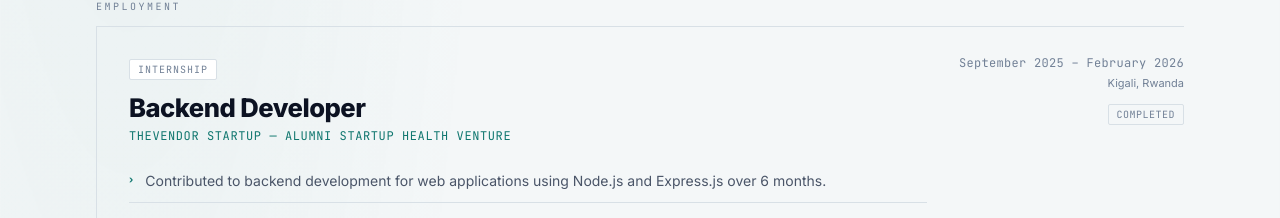
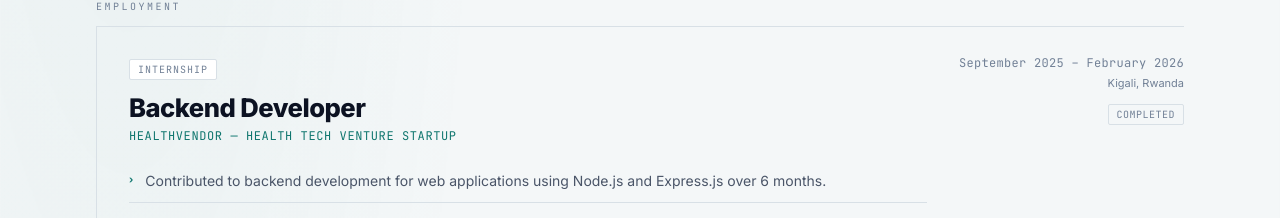
Before and after one commit to Emma001code/portfolio, a React (Vite) app: page / in a window 1280 px wide. Shown: the part 4099-4317 px from the top of the page. Built offline with nearby package versions, Linux system fonts and the light colour scheme.

Commit message:
Add all site files

```diff
--- a/src/data/content.ts
+++ b/src/data/content.ts
@@ -264,11 +264,11 @@ export type ExperienceItem = {
 
 export const experience: ExperienceItem[] = [
   {
-    id: 'thevendor',
+    id: 'Healthvendor',
     category: 'Employment',
     badge: 'Internship',
     title: 'Backend Developer',
-    org: 'Thevendor Startup — Alumni Startup Health Venture',
+    org: 'Healthvendor — Health Tech Venture Startup',
     period: 'September 2025 – February 2026',
     location: 'Kigali, Rwanda',
     status: 'Completed',
```
